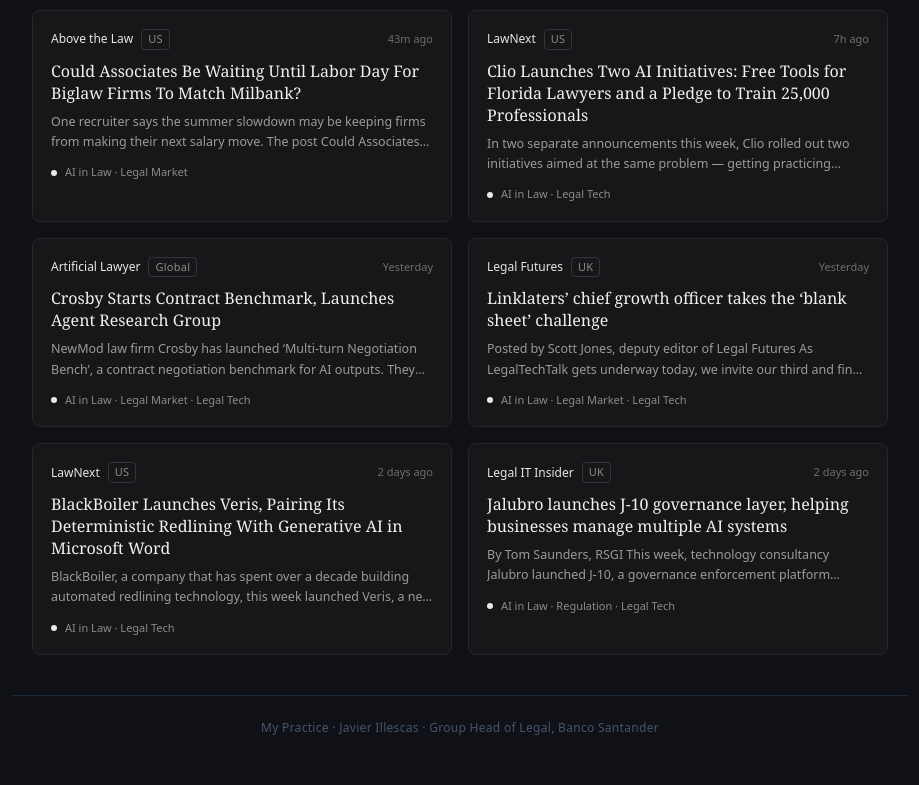
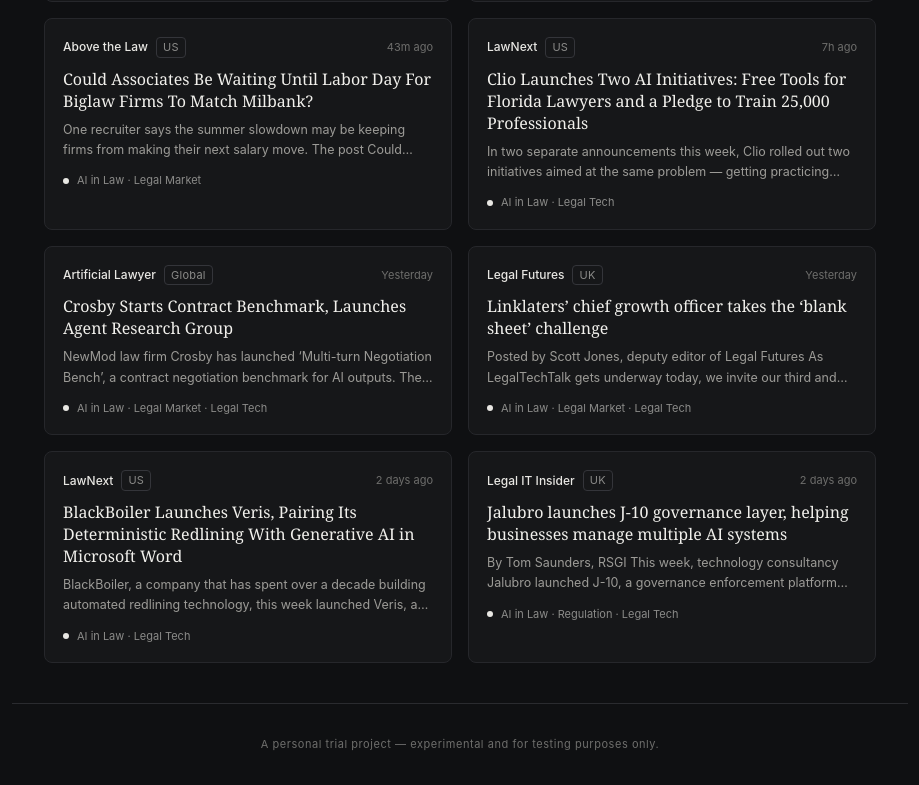
Before and after one commit to javierillescas/mypractice, a React (Vite) app: page / in a window 1280 px wide. Shown: the part 1374-2159 px from the top of the page, without its empty margins (180-1099 px from the left). Before the commit the page ends 2134 px from the top, so only its background shows below. Built offline with nearby package versions, Linux system fonts and the light colour scheme.

Commit message:
redesign: section routing + theme tokens

```diff
--- a/src/App.jsx
+++ b/src/App.jsx
@@ -1,12 +1,40 @@
-import { useState, useMemo } from 'react'
+import { useState, useMemo, useEffect } from 'react'
 import cache from '../news-cache.json'
 import Header from './components/Header.jsx'
 import FilterBar from './components/FilterBar.jsx'
 import NewsCard from './components/NewsCard.jsx'
 
+const SECTIONS = ['news', 'blog', 'bio']
+
+function sectionFromHash() {
+  const h = window.location.hash.replace('#', '').toLowerCase()
+  return SECTIONS.includes(h) ? h : 'news'
+}
+
+function ComingSoon({ title }) {
+  return (
+    <div className="flex flex-col items-center justify-center py-28 text-center">
+      <p className="font-serif text-3xl text-[#F1F0EC] mb-2">{title}</p>
+      <p className="text-[#76766F] text-sm tracking-wide">Coming soon.</p>
+    </div>
+  )
+}
+
 export default function App() {
+  const [section, setSection] = useState(sectionFromHash)
   const [region, setRegion] = useState('All')
   const [tag, setTag] = useState('All')
+
+  useEffect(() => {
+    const onHash = () => setSection(sectionFromHash())
+    window.addEventListener('hashchange', onHash)
+    return () => window.removeEventListener('hashchange', onHash)
+  }, [])
+
+  function go(s) {
+    if (window.location.hash.replace('#', '') !== s) window.location.hash = s
+    setSection(s)
+  }
 
   const filtered = useMemo(() => {
     return cache.articles.filter(a => {
@@ -17,21 +45,17 @@
   }, [region, tag])
 
   return (
-    <div className="min-h-svh bg-[#0f1117]">
-      <Header lastUpdated={cache.lastUpdated} />
-      <FilterBar
-        region={region}
-        tag={tag}
-        onRegion={setRegion}
-        onTag={setTag}
-      />
+    <div className="min-h-svh bg-[#0F1012]">
+      <Header lastUpdated={cache.lastUpdated} section={section} onSection={go} />
 
-      <main className="max-w-4xl mx-auto px-5 py-6">
+      {section === 'news' && (
+        <>
+          <FilterBar region={region} tag={tag} onRegion={setRegion} onTag={setTag} />
+          <main className="max-w-4xl mx-auto px-5 sm:px-8 py-8">
             {filtered.length === 0 ? (
               <div className="flex flex-col items-center justify-center py-24 text-center">
-            <span className="text-4xl mb-4">🔍</span>
-            <p className="text-slate-300 font-medium mb-1">No articles found</p>
-            <p className="text-slate-500 text-sm">Try a different region or topic filter.</p>
+                <p className="text-[#C9C8C4] font-medium mb-1">No articles found</p>
+                <p className="text-[#76766F] text-sm">Try a different region or topic.</p>
               </div>
             ) : (
               <div className="grid grid-cols-1 sm:grid-cols-2 gap-4">
@@ -41,10 +65,24 @@
               </div>
             )}
           </main>
+        </>
+      )}
 
-      <footer className="max-w-4xl mx-auto px-4 py-6 mt-4 border-t border-slate-800">
-        <p className="text-slate-600 text-xs text-center tracking-wide">
-          My Practice · Javier Illescas · Group Head of Legal, Banco Santander
+      {section === 'blog' && (
+        <main className="max-w-4xl mx-auto px-5 sm:px-8">
+          <ComingSoon title="Blog" />
+        </main>
+      )}
+
+      {section === 'bio' && (
+        <main className="max-w-4xl mx-auto px-5 sm:px-8">
+          <ComingSoon title="Bio" />
+        </main>
+      )}
+
+      <footer className="max-w-4xl mx-auto px-5 sm:px-8 py-8 mt-2 border-t border-[#2A2B2F]">
+        <p className="text-[#6E6E6C] text-[11px] text-center tracking-wider">
+          A personal trial project — experimental and for testing purposes only.
         </p>
       </footer>
     </div>
--- a/src/index.css
+++ b/src/index.css
@@ -1,20 +1,22 @@
 @import "tailwindcss";
 
-* {
-  box-sizing: border-box;
+@theme {
+  --font-sans: 'Inter', system-ui, -apple-system, 'Segoe UI', sans-serif;
+  --font-serif: 'Newsreader', Georgia, 'Times New Roman', serif;
 }
+
+* { box-sizing: border-box; }
 
 body {
   margin: 0;
-  background-color: #0f1117;
-  color: #e2e8f0;
-  font-family: system-ui, -apple-system, 'Segoe UI', sans-serif;
+  background-color: #0F1012;
+  color: #E8E7E3;
+  font-family: var(--font-sans);
   -webkit-font-smoothing: antialiased;
+  text-rendering: optimizeLegibility;
 }
 
-#root {
-  min-height: 100svh;
-}
+#root { min-height: 100svh; }
 
 .scrollbar-hide::-webkit-scrollbar { display: none; }
 .scrollbar-hide { -ms-overflow-style: none; scrollbar-width: none; }
```
Lines whose indentation alone changed are shown as unchanged.
